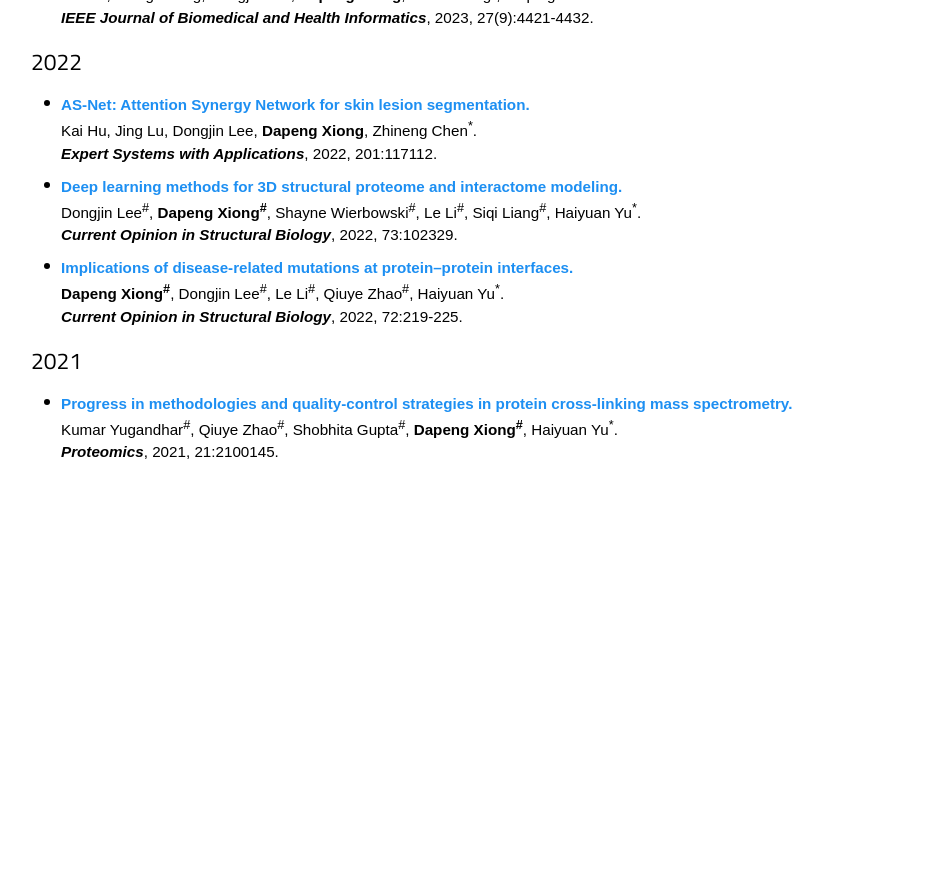
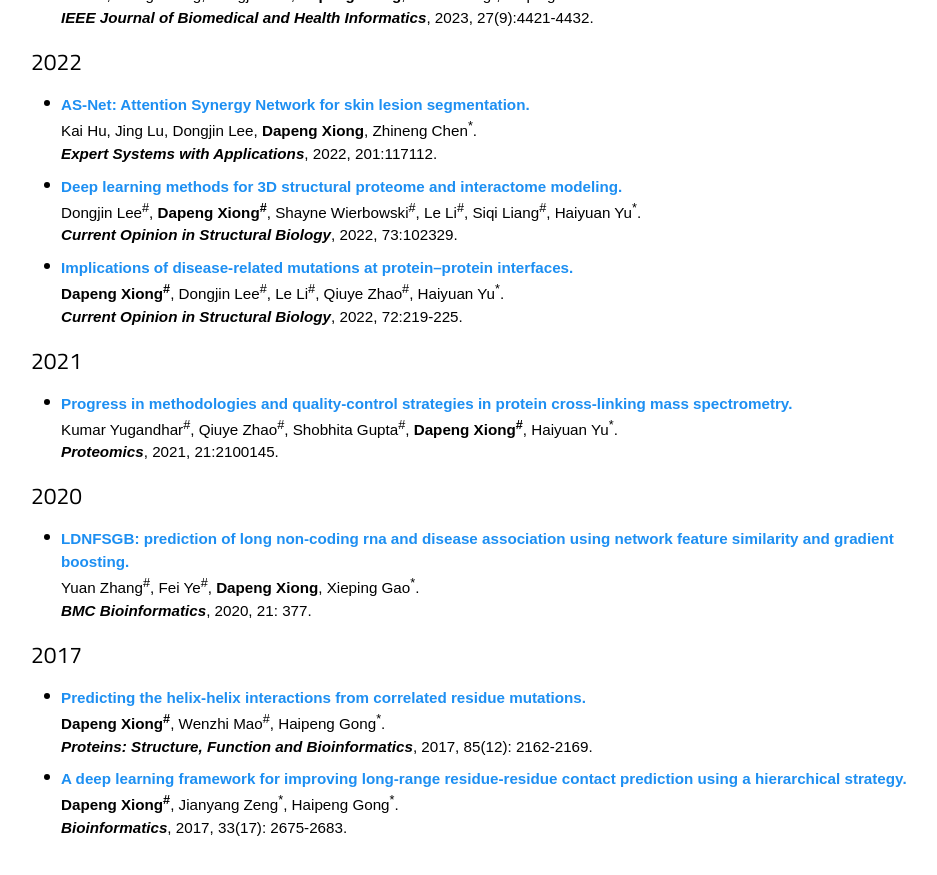
Before and after one commit to dapeng-xiong/dapeng-xiong.github.io, a Jekyll site: the page built from Publications.md, in a window 1280 px wide and 900 px high, scrolled down 1274 px. Shown: the top 875 px of the window, without its empty margins (164-1101 px from the left). Built offline with Jekyll 4.4.1, drawn with Linux system fonts in a browser that asks for light colours; nearby versions of some CDN libraries; some web fonts are replaced; our own code applies the rules of GitHub Pages for plain Markdown files; before the commit the page ends 1798 px from its top, so only the background shows below that.

Commit message:
Update Publications.md

```diff
--- a/Publications.md
+++ b/Publications.md
@@ -109,3 +109,29 @@
     <text class='text_bold'><i>Proteomics</i></text>, 2021, 21:2100145.
   </li>
 </ul>
+
+## 2020
+
+<ul class='utlist'>
+  <li>
+    <a href='https://link.springer.com/article/10.1186/s12859-020-03721-0' target='_blank'><text class='text_title'>LDNFSGB: prediction of long non-coding rna and disease association using network feature similarity and gradient boosting.</text></a><br />
+    Yuan Zhang<sup>#</sup>, Fei Ye<sup>#</sup>, <text class='text_bold'>Dapeng Xiong</text>, Xieping Gao<sup>*</sup>.<br />
+    <text class='text_bold'><i>BMC Bioinformatics</i></text>, 2020, 21: 377.
+  </li>
+</ul>
+
+## 2017
+
+<ul class='utlist'>
+  <li>
+    <a href='https://onlinelibrary.wiley.com/doi/abs/10.1002/prot.25370' target='_blank'><text class='text_title'>Predicting the helix-helix interactions from correlated residue mutations.</text></a><br />
+    <text class='text_bold'>Dapeng Xiong<sup>#</sup></text>, Wenzhi Mao<sup>#</sup>, Haipeng Gong<sup>*</sup>.<br />
+    <text class='text_bold'><i>Proteins: Structure, Function and Bioinformatics</i></text>, 2017, 85(12): 2162-2169.
+  </li>
+
+  <li>
+    <a href='https://academic.oup.com/bioinformatics/article/33/17/2675/3791808?login=true' target='_blank'><text class='text_title'>A deep learning framework for improving long-range residue-residue contact prediction using a hierarchical strategy.</text></a><br />
+    <text class='text_bold'>Dapeng Xiong<sup>#</sup></text>, Jianyang Zeng<sup>*</sup>, Haipeng Gong<sup>*</sup>.<br />
+    <text class='text_bold'><i>Bioinformatics</i></text>, 2017, 33(17): 2675-2683.
+  </li>
+</ul>
```
